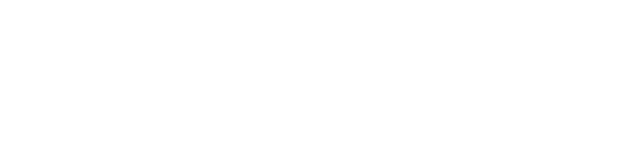
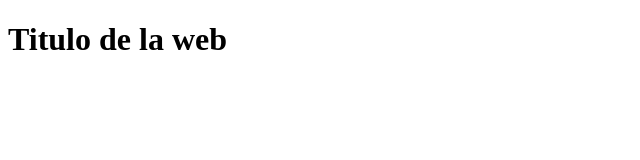
Before and after one commit to kevingonzalez999/mieconomiaSAS, a website: page public/index.html in a window 1280 px wide. Shown: the whole page, without its empty margins (0-640 px from the left). Drawn offline with Linux system fonts and the light colour scheme.

Commit message:
Actualizacion en el archivo estatico html

```diff
--- a/public/index.html
+++ b/public/index.html
@@ -6,6 +6,6 @@
     <title>Document</title>
 </head>
 <body>
-
+    <h1>Titulo de la web</h1>
 </body>
 </html>
```
